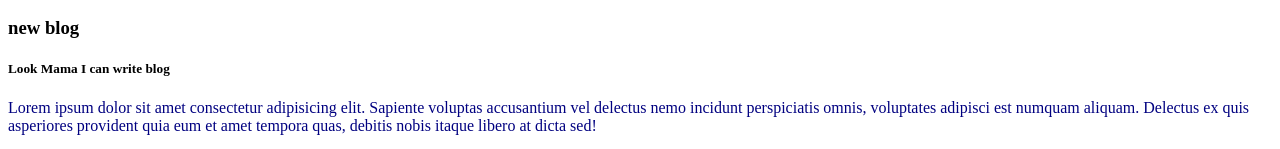
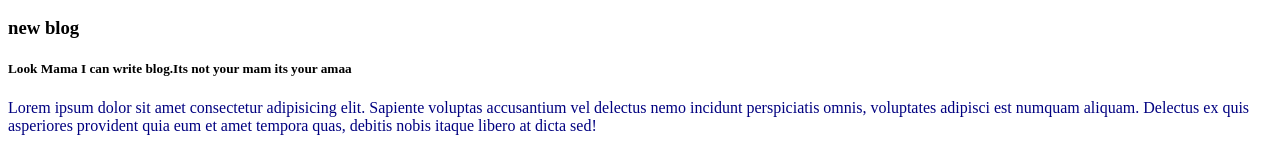
Before and after one commit to MamunWahid1122/my-third-repo, a plain HTML site: page index.html in a window 1280 px wide. Shown: the part 305-454 px from the top of the page. Drawn offline with Linux system fonts and the light colour scheme.

Commit message:
amma is angry

```diff
--- a/index.html
+++ b/index.html
@@ -18,7 +18,7 @@
     <P>The quick brown fox jumps over the lazy dog</P>
     <div>
         <h3>new blog</h3>
-        <h5>Look Mama I can write blog</h5>
+        <h5>Look Mama I can write blog.Its not your mam its your amaa</h5>
         <P>Lorem ipsum dolor sit amet consectetur adipisicing elit. Sapiente voluptas accusantium vel delectus nemo incidunt perspiciatis omnis, voluptates adipisci est numquam aliquam. Delectus ex quis asperiores provident quia eum et amet tempora quas, debitis nobis itaque libero at dicta sed!</P>
     </div>
     <img src="jaja.jpg" alt="msamun">
```
